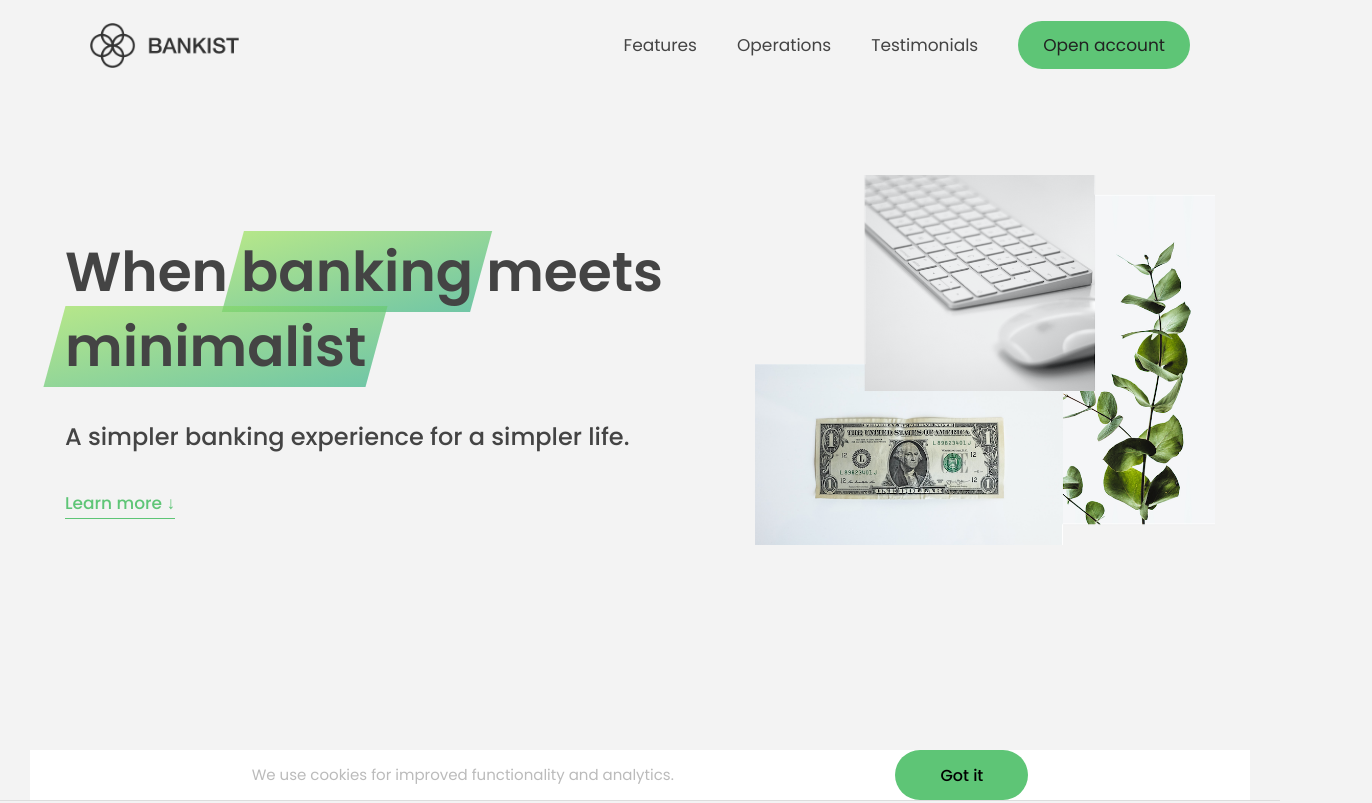
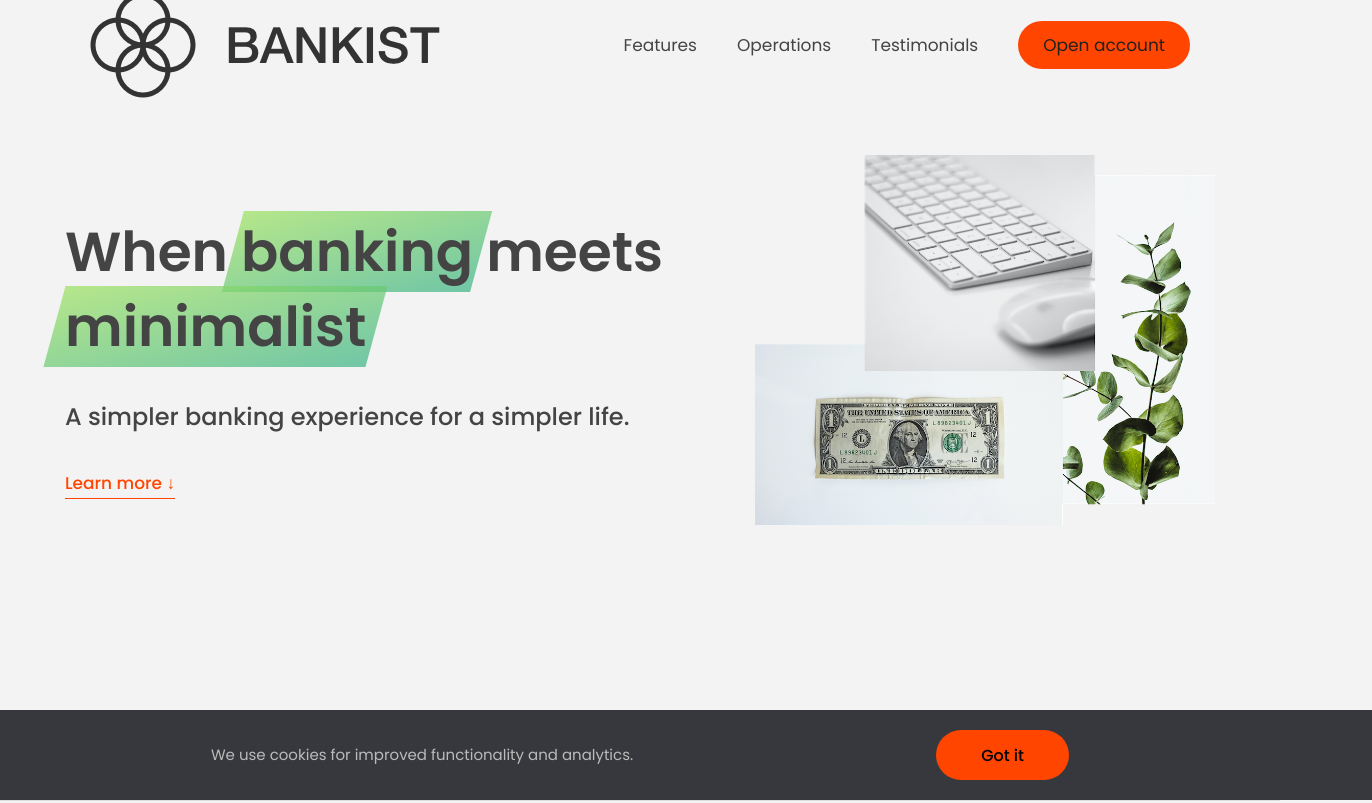
Before and after one commit to Toto-Kotaro-Tanaka/udemy-javascript, a plain HTML site: page S13-advanced-dom-and-events/index.html in a window 1280 px wide. Shown: the top 803 px of the page, 1372 px wide, since content can reach past the window. Drawn offline with Linux system fonts and the light colour scheme.

Commit message:
Practice style attributes and classes

```diff
--- a/S13-advanced-dom-and-events/index.html
+++ b/S13-advanced-dom-and-events/index.html
@@ -15,7 +15,7 @@
 <body>
     <header class="header">
         <nav class="nav">
-            <img src="img/logo.png" alt="Bankist logo" class="nav__logo" id="logo" />
+            <img src="img/logo.png" alt="Bankist logo" class="nav__logo" id="logo" designer="Jonas" data-version-number="3.0" />
             <ul class="nav__links">
                 <li class="nav__item">
                     <a class="nav__link" href="#section--1">Features</a>
--- a/S13-advanced-dom-and-events/script.js
+++ b/S13-advanced-dom-and-events/script.js
@@ -33,8 +33,7 @@ document.addEventListener("keydown", function(e) {
     }
 });
 
-// Selecting Elements
-
+// ### Selecting Elements ###
 console.log(document.documentElement);
 console.log(document.head);
 console.log(document.body);
@@ -49,8 +48,7 @@ console.log(allBtns);
 
 console.log(document.getElementsByClassName("btn"));
 
-// Creating and inserting elements
-
+// ### Creating and inserting elements ###
 const message = document.createElement("div");
 message.classList.add("cookie-message");
 // message.textContent = "We use cookies for improved functionality and analytics";
@@ -67,3 +65,46 @@ header.append(message);
 document
     .querySelector(".btn--close-cookie")
     .addEventListener("click", () => message.remove());
+
+// ### Styles ###
+message.style.backgroundColor = "#37383d";
+message.style.width = "120%";
+
+console.log(message.style.color);
+console.log(message.style.backgroundColor);
+console.log(getComputedStyle(message).height);
+
+message.style.height =
+    Number.parseFloat(getComputedStyle(message).height, 10) + 40 + "px";
+
+document.documentElement.style.setProperty("--color-primary", "orangered");
+
+// ### Attributes ###
+const logo = document.querySelector(".nav__logo");
+console.log(logo.alt);
+console.log(logo.src);
+
+logo.alt = "Beautiful minimalist logo";
+
+// ### Non-standard ###
+console.log(logo.degigner); // Undefined
+console.log(logo.getAttribute("designer"));
+logo.setAttribute("Company", "Bankist");
+
+console.log(logo.src);
+console.log(logo.getAttribute("src"));
+
+const link = document.querySelector(".nav__link--btn");
+console.log(link.href);
+console.log(link.getAttribute("href"));
+
+//### Data attributes ###
+console.log(logo.dataset.versionNumber);
+
+// ### Classes ###
+logo.classList.add("c", "j");
+logo.classList.remove("c");
+logo.classList.toggle("c");
+logo.classList.contains("c");
+
+logo.className = "jonas"; // Do not use as it replaces all classes
```
Lines whose indentation alone changed are shown as unchanged.
